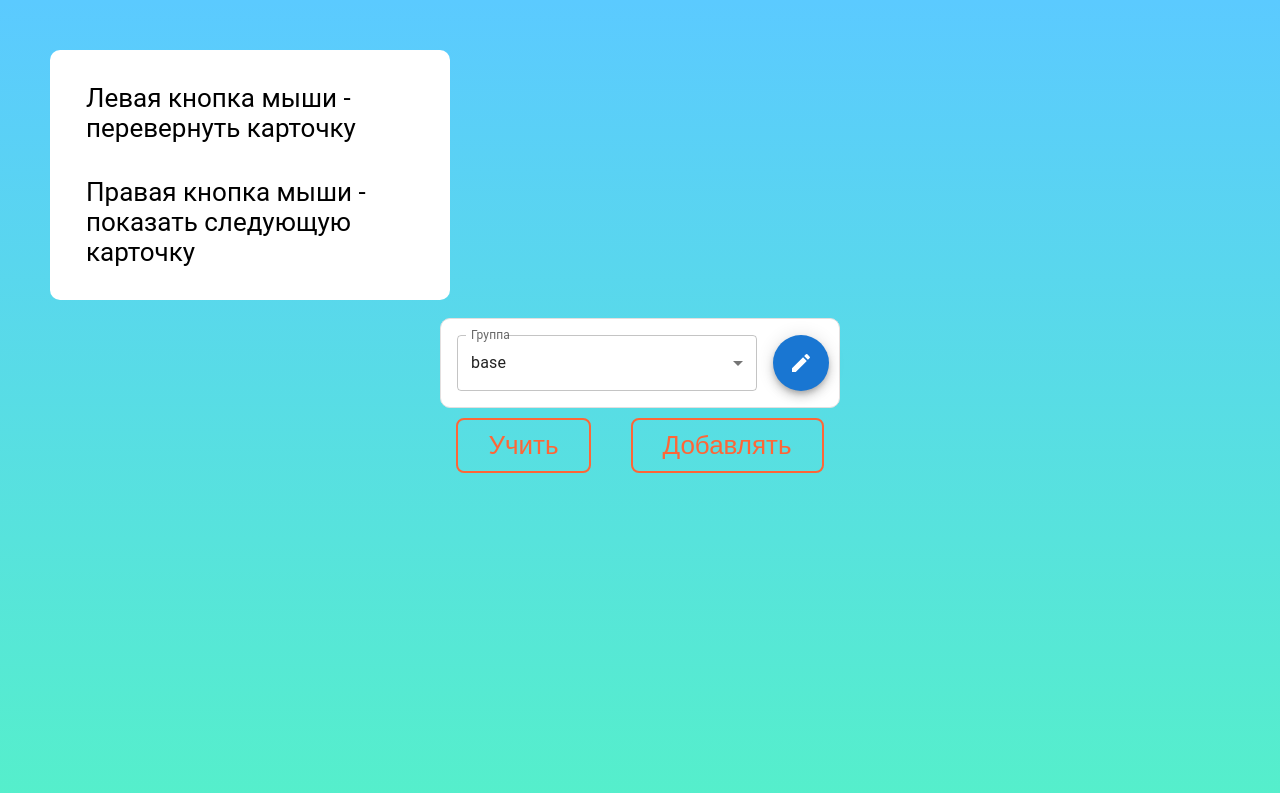
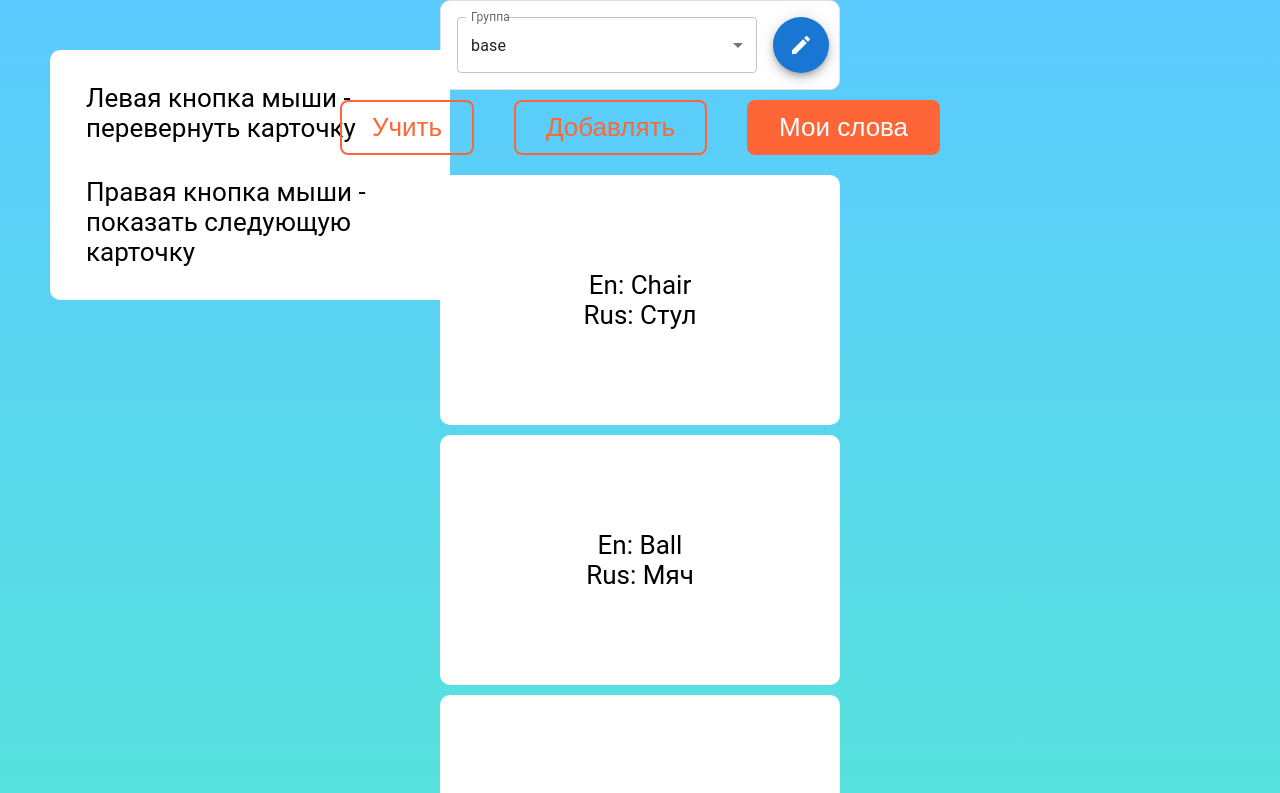
Before and after one commit to gadjak/English-Words, a React (Create React App) app: page /allCards in a window 1280 px wide. Shown: the top 793 px of the page. Built offline with nearby package versions, Linux system fonts and the light colour scheme.

Commit message:
added my cards

```diff
--- a/src/App.tsx
+++ b/src/App.tsx
@@ -4,6 +4,7 @@ import { useAppDispatch, useAppSelector } from './hooks';
 import { CardList } from './components/CardList';
 import { Route, Routes, NavLink } from 'react-router-dom';
 import { CardAdder } from './components/CardsAdder';
+import { AllCards } from './components/AllCards';
 import {SelectCard} from './components/SelectCard';
 const App = () => {
 
@@ -30,10 +31,14 @@ const App = () => {
         <NavLink to="/addWords" className={({ isActive }) =>
           isActive ? 'activeLink Link' : 'Link'
         }>Добавлять</NavLink>
+         <NavLink to="/allCards" className={({ isActive }) =>
+          isActive ? 'activeLink Link' : 'Link'
+        }>Мои слова</NavLink>
       </div>
       <Routes>
         <Route path='/' element={<CardList options={options} words={words} />} />
         <Route path='/addWords' element={<CardAdder {...options}/>} />
+        <Route path='/allCards' element={<AllCards options={options} words={words}/>} />
       </Routes>
     </div>
   );
--- a/src/SCSS/App.scss
+++ b/src/SCSS/App.scss
@@ -100,6 +100,7 @@ visibility:hidden;
     user-select: none;
     border-radius: 10px;
     display: flex;
+    flex-direction: column;
     justify-content: center;
     align-items: center;
     position: absolute;
@@ -116,7 +117,20 @@ visibility:hidden;
     transform: rotateX(180deg)
   }
 }
-
+.single-card{
+  transition: 1s;
+  width: 400px;
+  height: 250px;
+  background-color: #fff;
+  color: black;
+  display: flex;
+  flex-direction: column;
+  justify-content: center;
+  align-items: center;
+  border-radius: 10px;
+  perspective: 1000px;
+  margin: 10px;
+}
 
 
 .Link {
--- /dev/null
+++ b/src/components/AllCards.tsx
@@ -0,0 +1,36 @@
+import { useState, useEffect } from "react";
+import { Word, Store } from "../types";
+import '../CSS/App.css';
+
+//let words:Word[] = []
+
+export const AllCards: React.FC<Store> = ({ words, options }) => {
+    useEffect(() => {
+        // console.log('rerender Card')
+    }, [])
+    const Cards = () => {
+
+        let selectedWords = []
+
+        for (let name of options.selectedGroups) {
+            selectedWords.push(...words[name])
+        }
+
+
+        return <>
+            {selectedWords.map((word) =>
+                <div className='single-card' >
+                    <span>En: {word.en}</span>
+                    <span>Rus: {word.rus}</span>
+                </div>
+            )}
+        </>
+    }
+    return (
+
+        <div className='all-cards' >
+            <Cards />
+        </div>
+
+    )
+}
--- a/src/components/CardsAdder.tsx
+++ b/src/components/CardsAdder.tsx
@@ -27,7 +27,7 @@ export const CardAdder: React.FC<Options> = (options) => {
     }
 
     useEffect(() => {
-        console.log(options.selectedGroups)
+
 
     })
     return (
```
Also changed, not shown: src/CSS/App.css.
